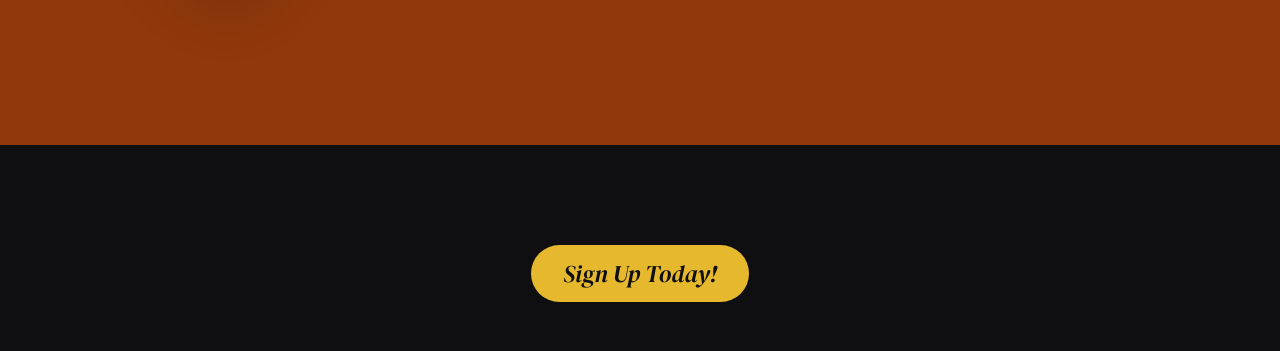
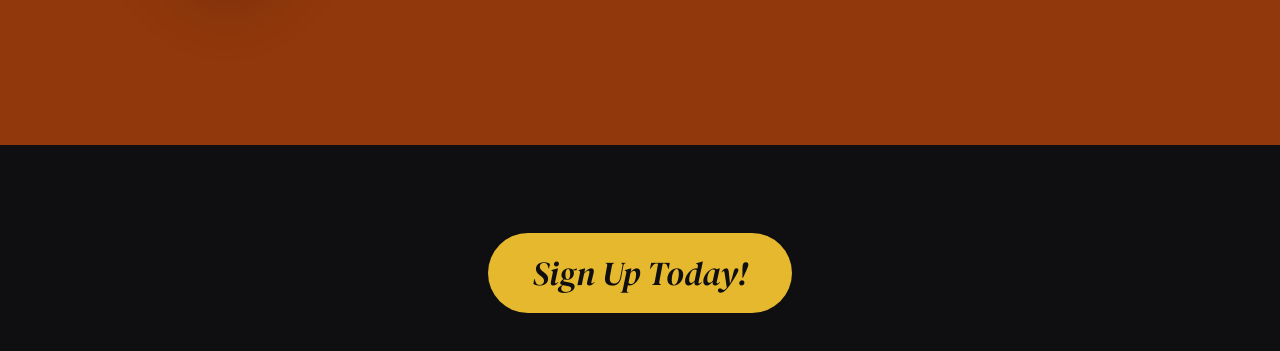
Before and after one commit to caco360/The-Cooler-Group-SOEN341_Project_W26-, a website: page Frontend/Home/index.html in a window 1280 px wide. Shown: the part 815-1166 px from the top of the page. Drawn offline with Linux system fonts and the light colour scheme.

Commit message:
frontend styling

```diff
--- a/Frontend/Home/index.html
+++ b/Frontend/Home/index.html
@@ -41,7 +41,7 @@
 
     <div class="bottom-section">
         <!-- Content for black section goes here -->
-         <button class="cta-button"> Sign Up Today!</button>
+         <a class="cta-button" href="../login/register.html"> Sign Up Today!</a>
     </div>
 </body>
 </html>
--- a/Frontend/Home/styles.css
+++ b/Frontend/Home/styles.css
@@ -189,16 +189,62 @@ body {
 }
 .cta-button {
     margin-top: 1rem;
-    padding: 0.75rem 2rem;
+    /* Increased padding and font-size by ~40% */
+    padding: 1.05rem 2.8rem;
+    font-size: 2.1rem;
+
     font-family: 'DM Serif Display', serif;
-    font-size: 1.5rem;
     font-weight: 500;
     color: #0f0e11;
     background-color: #E6B82E;
     border: none;
     border-radius: 80px;
     cursor: pointer;
+    text-decoration: none; /* Removes underline */
+    display: inline-block;
+    position: relative;
+    overflow: hidden; /* Important to contain the shimmer */
     transition: all 0.3s ease;
+    z-index: 1;
+}
+
+/* The Gold Shimmer Layer */
+.cta-button::after {
+    content: '';
+    position: absolute;
+    top: 0;
+    left: -100%;
+    width: 50%;
+    height: 100%;
+    background: linear-gradient(
+        90deg,
+        transparent,
+        rgba(255, 255, 255, 0.4), /* Shimmer highlight */
+        transparent
+    );
+    transform: skewX(-20deg);
+    animation: shimmer-gold 3s infinite;
+    z-index: 2;
+}
+
+.cta-button:hover {
+    box-shadow: #D4A628 0px 5px 30px;
+    color: #0f0e11;
+    transform: translateY(-3px) scale(1.02);
+    text-decoration: none; /* Ensures no underline on hover */
+}
+
+/* Animation for the shimmer move */
+@keyframes shimmer-gold {
+    0% {
+        left: -100%;
+    }
+    30% {
+        left: 150%;
+    }
+    100% {
+        left: 150%;
+    }
 }
 
 .cta-button:hover {
```
Also changed, not shown: Frontend/login/login.html (+0 -1 lines), Frontend/login/register.html (+0 -1 lines).
